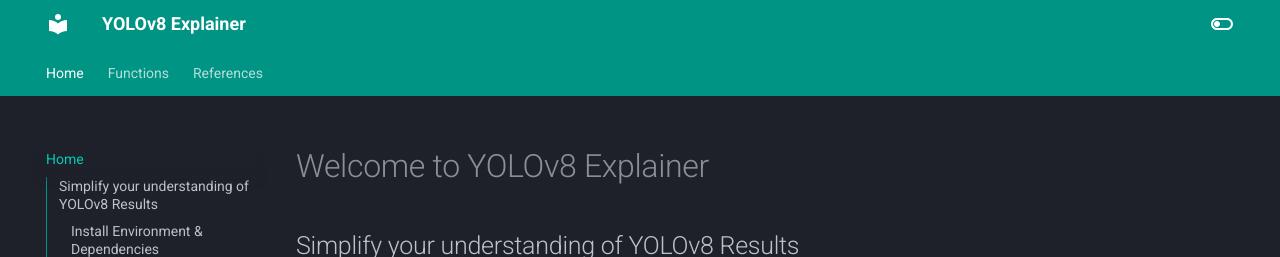
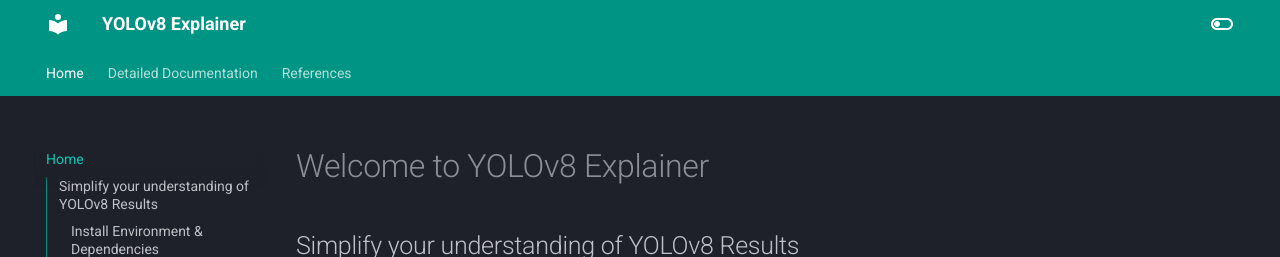
Before and after one commit to Spritan/YOLOv8_Explainer, an MkDocs documentation site: the page built from docs/index.md, in a window 1280 px wide and 900 px high. Shown: the top 257 px of the window. Built offline with MkDocs 1.6.1 and Material for MkDocs 9.7.7, drawn with Linux system fonts in a browser that asks for light colours; some of the changed text lies outside the part shown.

```diff
--- a/mkdocs.yml
+++ b/mkdocs.yml
@@ -72,5 +72,5 @@
 
 nav:
   - Home: index.md
-  - Functions : functions.md
+  - Detailed Documentation : functions.md
   - References: references.md
```
Also changed, not shown: docs/functions.md (+2 -0 lines).
